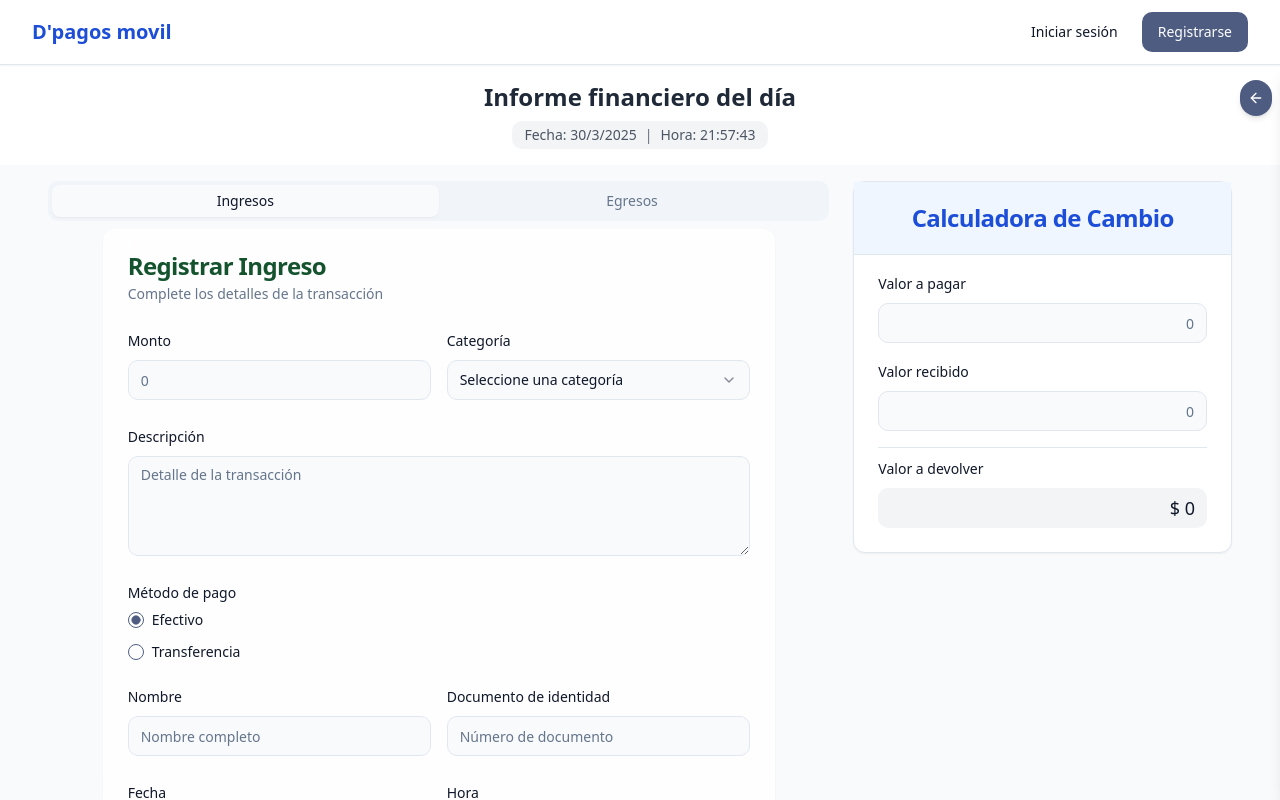
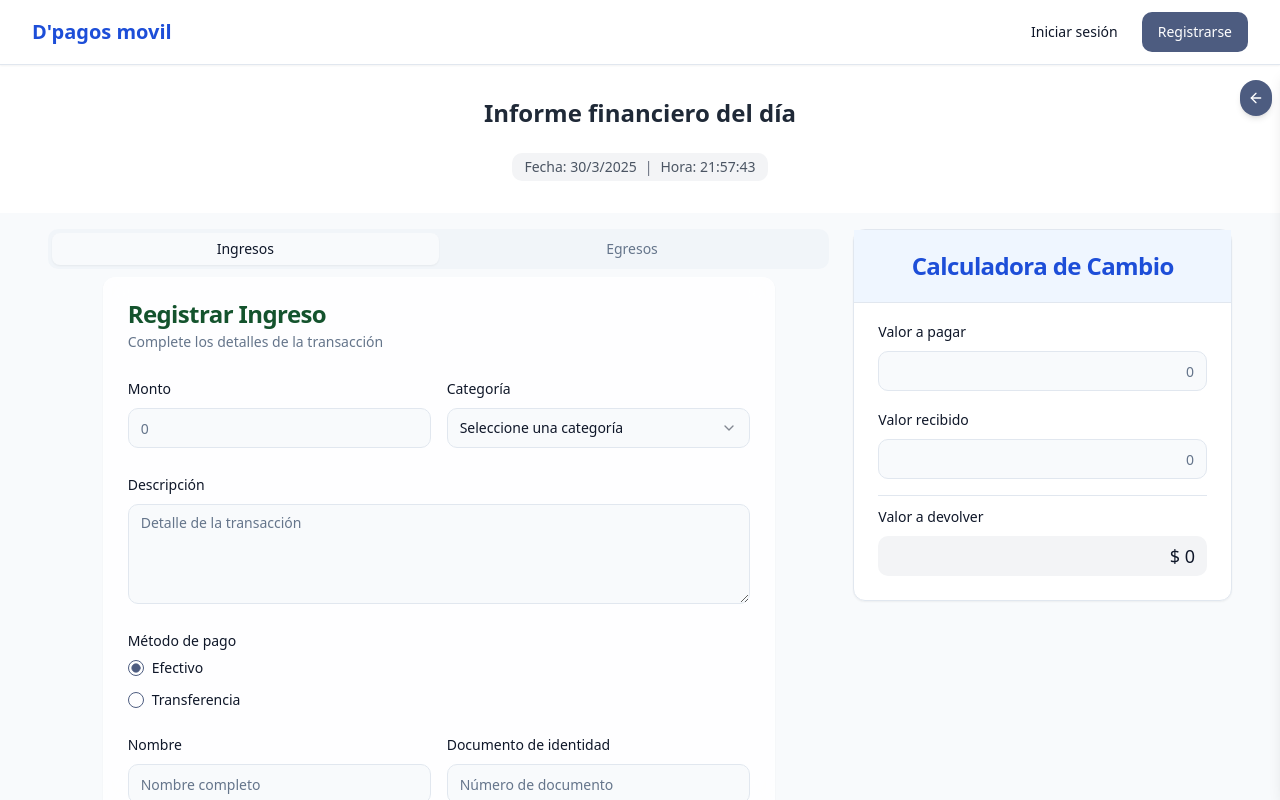
Before and after one commit to Alagar675/caja-diario, a React (Vite) app: page /dashboard in a window 1280 px wide. Built offline with nearby package versions, Linux system fonts and the light colour scheme; the HTML template or start-up script is replaced by a standard one.

Commit message:
Fix: Adjust spacing in DashboardTitle
Adjust the spacing above and below the title in the DashboardTitle component.

```diff
--- a/src/components/dashboard/DashboardTitle.tsx
+++ b/src/components/dashboard/DashboardTitle.tsx
@@ -28,10 +28,10 @@ const DashboardTitle: React.FC<DashboardTitleProps> = ({
   };
 
   return (
-    <div className="w-full py-4 bg-white dark:bg-gray-950">
+    <div className="w-full py-8 bg-white dark:bg-gray-950">
       <div className="container mx-auto">
         <div className="flex flex-col items-center justify-center text-center">
-          <h1 className="text-2xl font-bold text-gray-800 dark:text-gray-100 mb-2">
+          <h1 className="text-2xl font-bold text-gray-800 dark:text-gray-100 mb-6">
             {initialTitle}
           </h1>
           <div className="text-sm font-medium bg-gray-100 dark:bg-gray-800 px-3 py-1 rounded-md flex gap-2">
```
